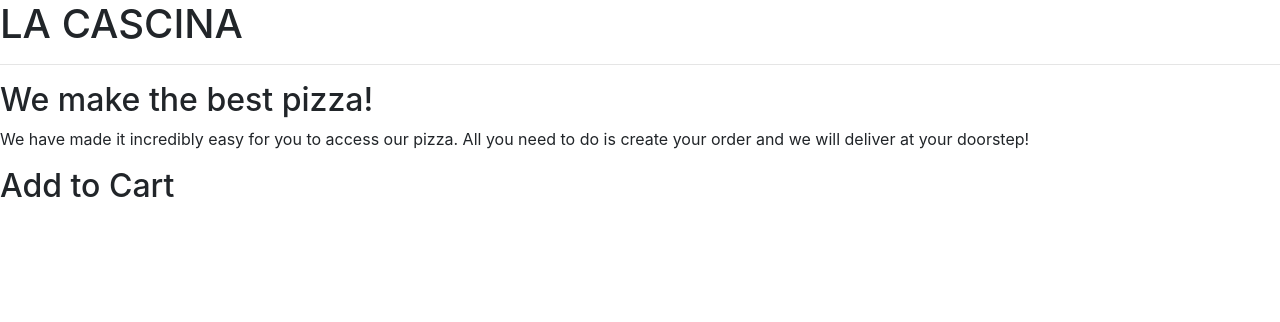
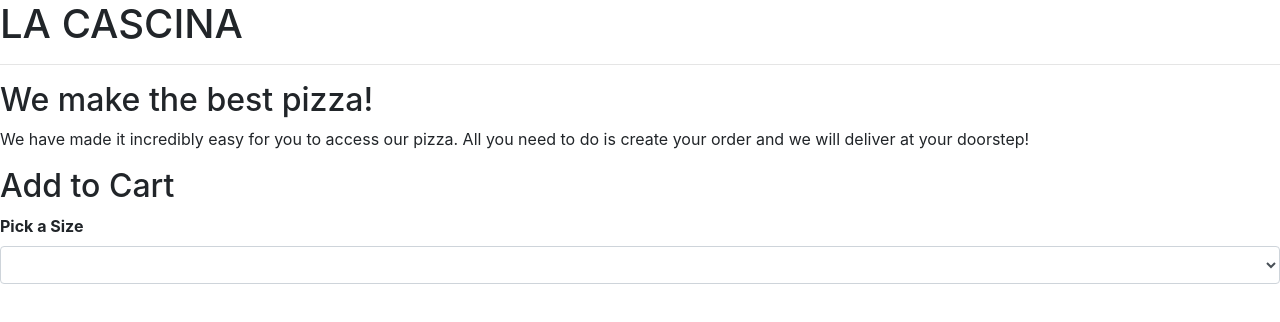
Before and after one commit to enm-lab/pizza, a plain HTML site: page index.html in a window 1280 px wide. Drawn offline with nearby package versions, Linux system fonts and the light colour scheme.

Commit message:
added the pizza classes

```diff
--- a/index.html
+++ b/index.html
@@ -22,3 +22,13 @@
         <div class="form-popup" id="myForm">
             <form class="form-container">
                 <h2 id="cart">Add to Cart</h2>
+
+
+                <label for="size"><b>Pick a Size</b></label>
+
+                <select required class="form-control" id="size">
+                    <option></option>
+                    <option id="regular" value="reg">Regular 10"-KES 1,000</option>
+                    <option id="medium" value="med">Medium 14"-KES 1,500</option>
+                    <option id="large" value="lar">Large 18"-KES 2,000</option>
+                </select>
```
